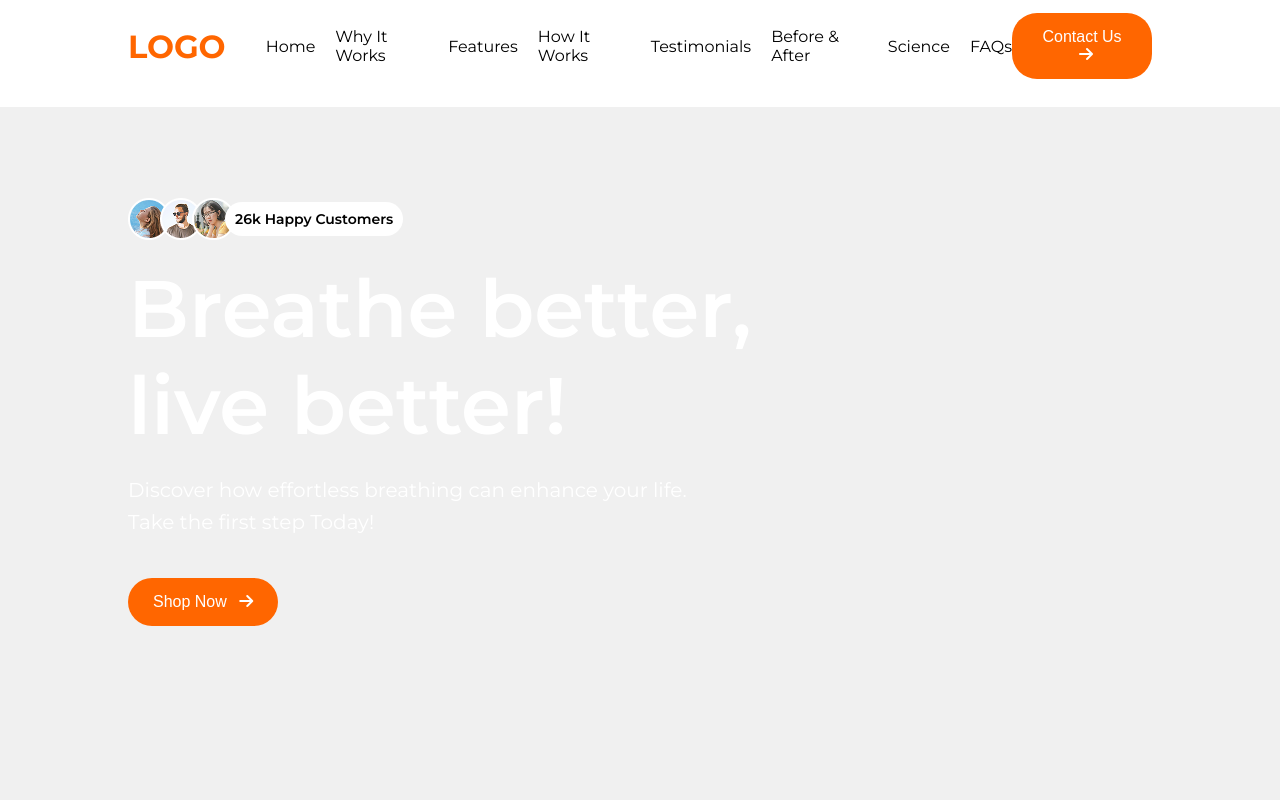
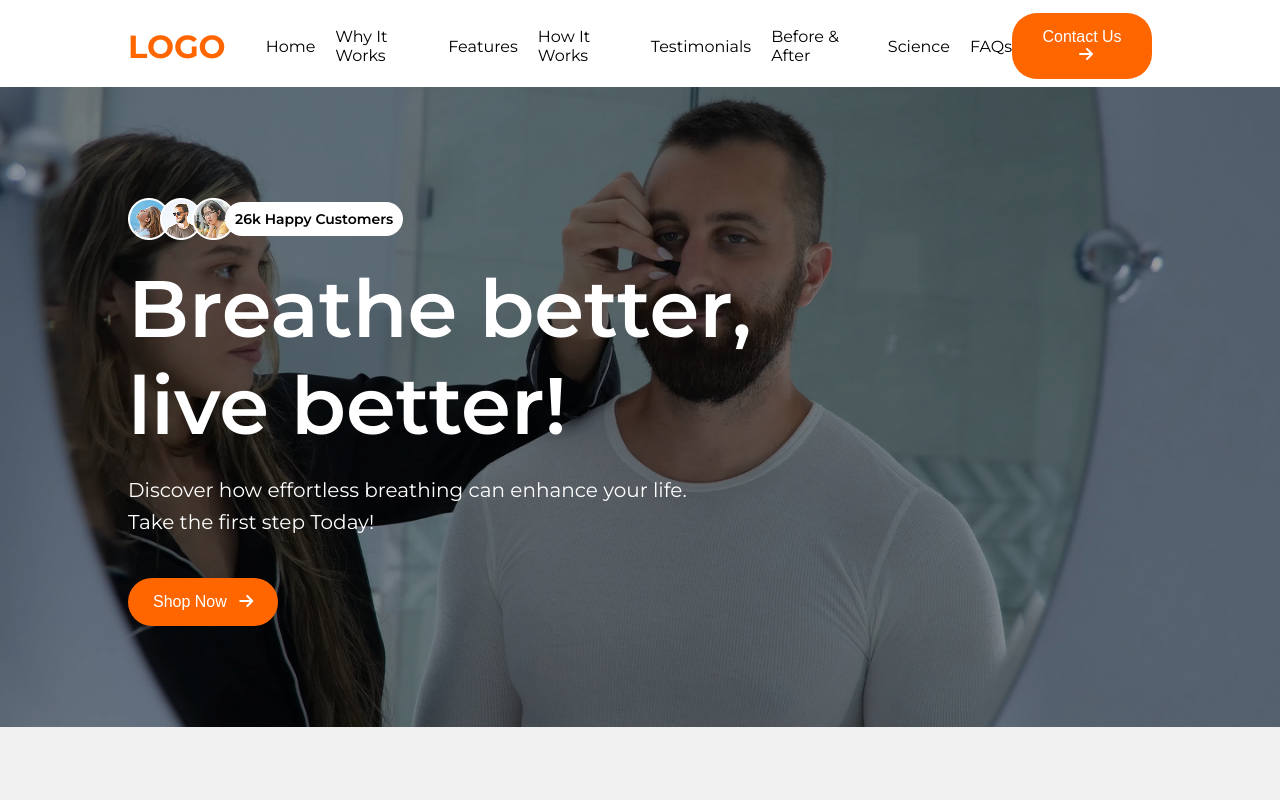
Before and after one commit to istiakiraz/bb-task, a plain HTML site: page index.html in a window 1280 px wide. Shown: the top 800 px of the page. Drawn offline with Linux system fonts and the light colour scheme; the site is published under a folder, as on GitHub Pages, so addresses that start at the root find nothing.

Commit message:
added some change

```diff
--- a/style.css
+++ b/style.css
@@ -61,7 +61,7 @@ main {
 /* hero section style */
 
 .hero {
-    background-image: url(/asset/cover.png);
+    background-image: url(./asset/cover.png);
     width: 100%;
     height: 80vh;
     background-size: cover;
```
